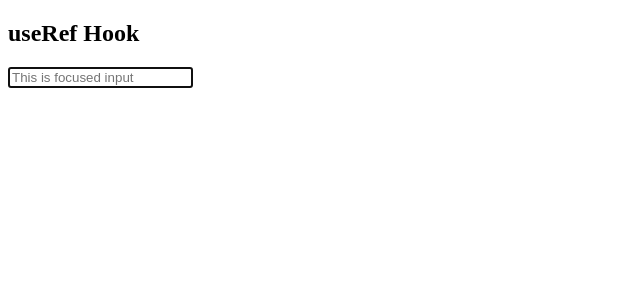
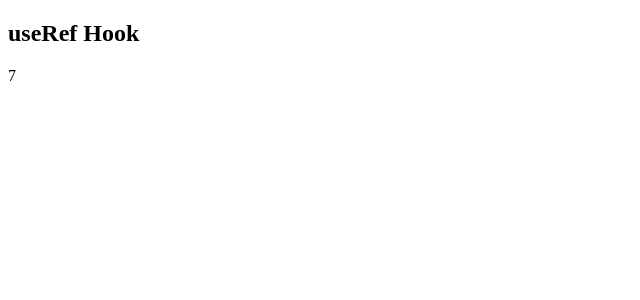
Before and after one commit to viveksingh-01/learn-react, a React (Vite) app: page / in a window 1280 px wide. Shown: the top 300 px of the page, without its empty margins (0-640 px from the left). Built offline with nearby package versions, Linux system fonts and the light colour scheme.

Commit message:
Hooks: useRef - demonstrate the need for useRef hook to make a reference persist through re-render

```diff
--- a/App.tsx
+++ b/App.tsx
@@ -1,5 +1,5 @@
 import React, { createContext } from "react";
-import FocusInput from "./src/Hooks/useRef/FocusInput";
+import Timer from "./src/Hooks/useRef/Timer";
 
 const userName = "Mike";
 export const UserContext = createContext("");
@@ -21,7 +21,9 @@ const App = () => {
 
       {/* <Counter /> */}
 
-      <FocusInput />
+      {/* <FocusInput /> */}
+
+      <Timer />
     </main>
   );
 };
--- /dev/null
+++ b/src/Hooks/useRef/Timer.tsx
@@ -0,0 +1,30 @@
+import React, { useEffect, useState } from "react";
+
+const Timer = () => {
+  const [count, setCount] = useState(0);
+
+  useEffect(() => {
+    const interval = setInterval(() => {
+      setCount((prevCount) => prevCount + 1);
+    }, 1000);
+    return () => clearInterval(interval);
+  }, []);
+
+  return (
+    <div>
+      <h2>useRef Hook</h2>
+      <p>{count}</p>
+      {/* <button onClick={() => clearInterval(interval)}>Stop</button> */}
+    </div>
+  );
+};
+
+export default Timer;
+
+// NOTE:
+// If we want to clear the timer interval using a button, it's not possible because we can't access
+// interval variable outside the useEffect.
+// Even if want to create the interval variable outside the useEffect block, it will be useless because
+// it will be declared over and over again with every re-render, and it's value will remain undefined.
+// So, we need a way to have access to the interval variable which persists through the re-renders.
+// The solution is useRef Hook!
```
